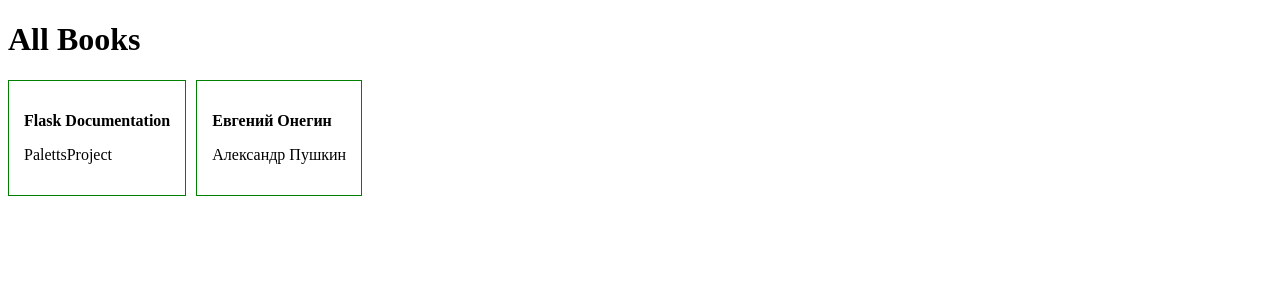
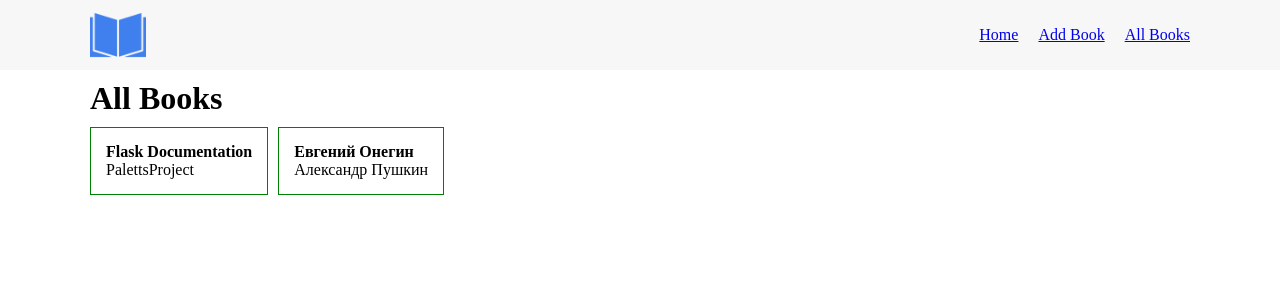
Before and after one commit to alexseipopov/flask_app_library, a Flask app: page /books in a window 1280 px wide. Shown: the top 300 px of the page. Run offline with Flask 3, Linux system fonts and the light colour scheme.

Commit message:
form lesson

```diff
--- a/library/__init__.py
+++ b/library/__init__.py
@@ -1,6 +1,11 @@
-from flask import Flask, render_template
+from flask import Flask, render_template, redirect
+from flask_wtf import FlaskForm
+from wtforms import StringField, BooleanField, SubmitField
+from wtforms.validators import DataRequired
 
 app = Flask(__name__)
+
+app.config["SECRET_KEY"] = "your_secret_key"
 
 books = {
     "name": "author",
@@ -22,6 +27,13 @@ all_books = [{
     }]
 
 
+class AddBookForm(FlaskForm):
+    name = StringField("Name of Book", validators=[DataRequired()])
+    author = StringField("Author", validators=[DataRequired()])
+    isStock = BooleanField("Is stock?", default=True)
+    submit = SubmitField("Add book")
+
+
 @app.route("/")
 def index():
     return render_template("index.html", title="We have many books")
@@ -38,3 +50,19 @@ def get_book(id):
     if id < len(all_books):
         return render_template("book.html", title=all_books[id])
     return "None"
+
+
+@app.route("/add_book", methods=["GET", "POST"])
+def add_book():
+    form = AddBookForm()
+    if form.validate_on_submit():
+        name = form.name.data
+        author = form.author.data
+        isStock = form.isStock.data
+        all_books.append({
+            "name": name,
+            "author": author,
+            "isStock": isStock
+        })
+        return redirect("/books")
+    return render_template("add_book.html", title="Add Book", form=form)
--- a/library/static/css/all_books.css
+++ b/library/static/css/all_books.css
@@ -1,3 +1,9 @@
+* {
+    padding: 0;
+    margin: 0;
+    box-sizing: border-box;
+}
+
 .books {
     display: flex;
     gap: 10px;
@@ -11,3 +17,42 @@
 .book__name {
     font-weight: 600;
 }
+
+.container {
+    max-width: 1100px;
+    margin: 0 auto;
+    height: 100%;
+}
+
+header {
+    height: 70px;
+    background-color: #F7F7F7;
+}
+
+.logo {
+    height: 100%;
+    display: flex;
+    align-items: center;
+    justify-content: center;
+}
+
+.logo > img {
+    height: 80%;
+}
+
+.header {
+    display: flex;
+    justify-content: space-between;
+    align-items: center;
+    height: 100%;
+}
+
+nav > ul {
+    display: flex;
+    gap: 20px;
+    list-style: none;
+}
+
+h1 {
+    margin: 10px 0;
+}
--- a/library/templates/all_books.html
+++ b/library/templates/all_books.html
@@ -2,11 +2,29 @@
 <html lang="en">
 <head>
     <meta charset="UTF-8">
-    <title>Title</title>
+    <title>{{ title }}</title>
     <link rel="stylesheet" href="{{ url_for('static', filename='css/all_books.css') }}">
 </head>
 <body>
-<h1>{{ title }}</h1>
+<header>
+    <div class="container">
+        <div class="header">
+            <div class="logo">
+                <img src="{{ url_for('static', filename='images/logo.png')}}" alt="logo">
+            </div>
+            <nav>
+                <ul>
+                    <li><a href="/">Home</a></li>
+                    <li><a href="/add_book">Add Book</a></li>
+                    <li><a href="/all_books">All Books</a></li>
+                </ul>
+            </nav>
+        </div>
+    </div>
+</header>
+<main>
+    <div class="container">
+        <h1>All Books</h1>
         <div class="books">
             {% for book in books %}
             {% if book.isStock == True %}
@@ -17,5 +35,9 @@
             {% endif %}
             {% endfor %}
         </div>
+    </div>
+</main>
+
+
 </body>
 </html>
```
Also changed, not shown: library/static/css/add_book.css (added, +23 -0 lines), library/templates/add_book.html (added, +21 -0 lines), library/static/images/logo.png (added). Lines whose indentation alone changed are shown as unchanged.
